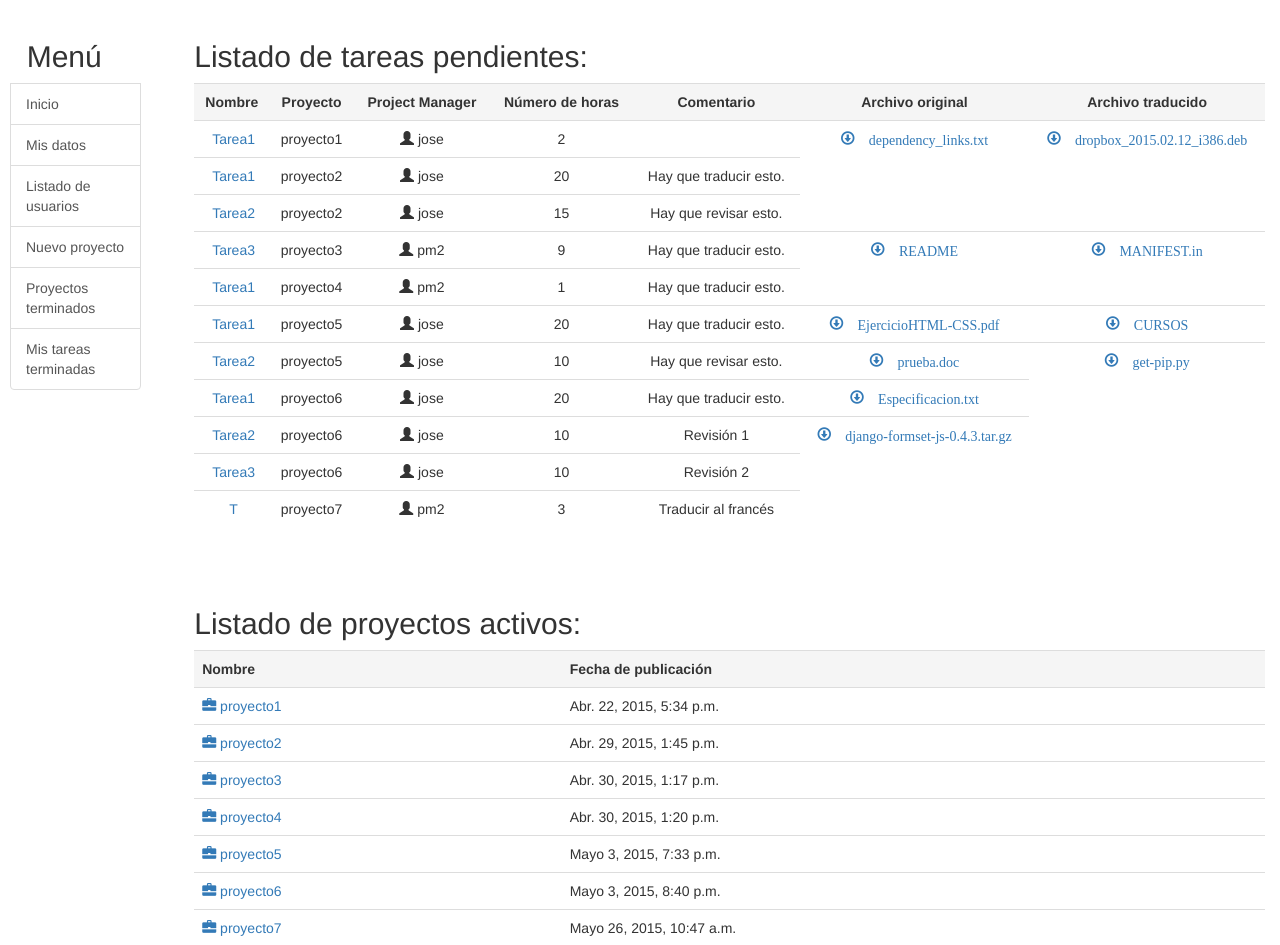
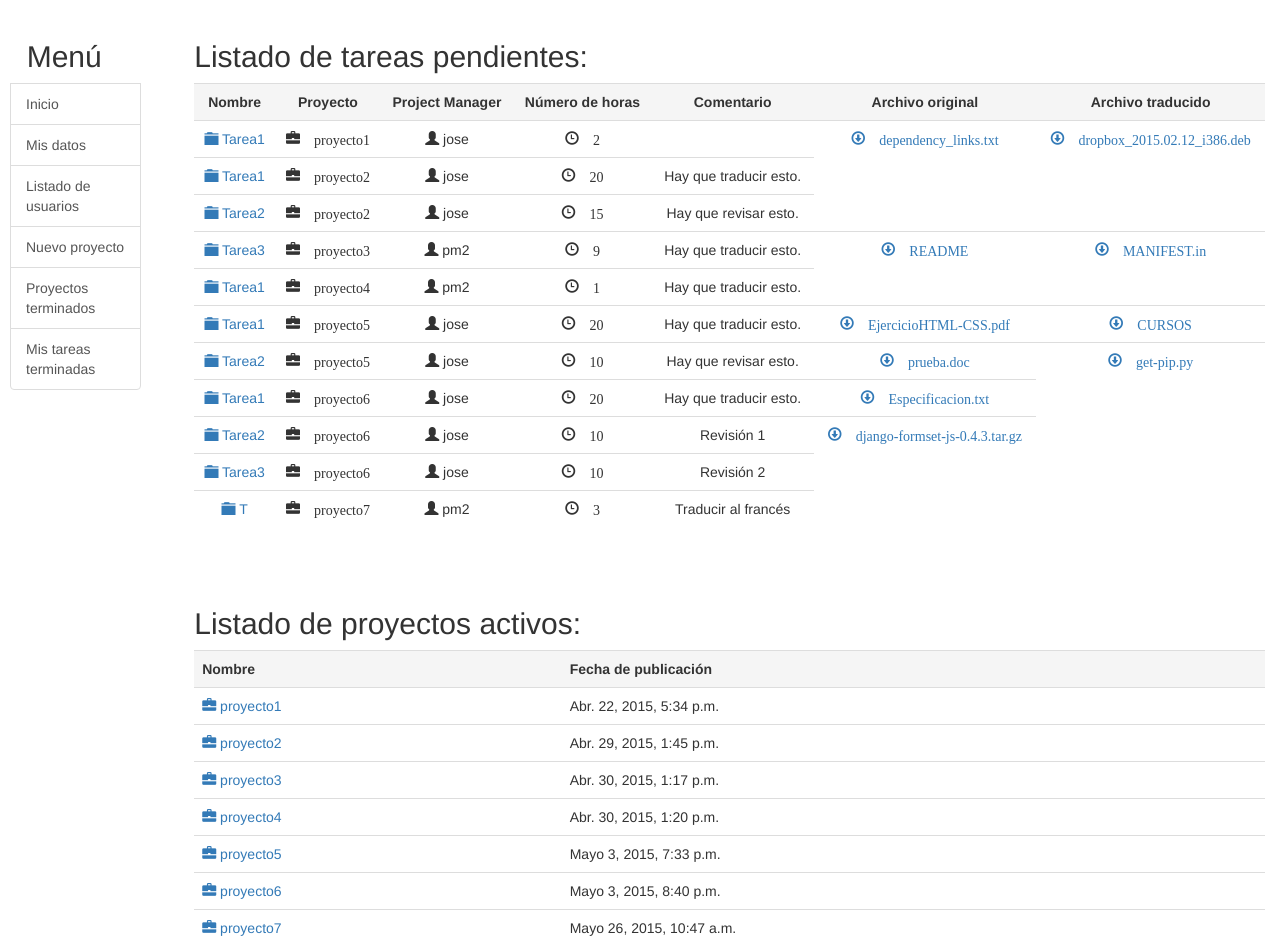
Before and after one commit to josemfc/translation-projects-management, a Django app: template proyectos/templates/proyectos/index.html in a window 1280 px wide. Shown: the part 51-996 px from the top of the page. Run offline with Django 3.2, Linux system fonts and the light colour scheme; the template is opened without the code that fills it: values that come from a table or form of the project are taken from there, others are empty; a user stored in the database is signed in; data comes from the database, SQL or seed files in the repository; some libraries are stand-ins or nearby versions.

Commit message:
More glyphicons

```diff
--- a/proyectos/templates/proyectos/index.html
+++ b/proyectos/templates/proyectos/index.html
@@ -19,10 +19,10 @@
 
 			{% for tarea in tareas_pendientes %}
 			<tr>
-				<td><a href="{% url 'proyectos:tarea' tarea.proyecto.id tarea.id %}"><span class="glyphicon glyphicon-folder-closed"></span> {{ tarea.nombre }}</a></td>
-				<td>{{ tarea.proyecto.nombre }}</td>
+				<td><a href="{% url 'proyectos:tarea' tarea.proyecto.id tarea.id %}"><span class="glyphicon glyphicon-folder-close"></span> {{ tarea.nombre }}</a></td>
+				<td><span class="glyphicon glyphicon-briefcase"> {{ tarea.proyecto.nombre }}</td>
 				<td><span class="glyphicon glyphicon-user"></span> {{ tarea.proyecto.creador.username }}</td>
-				<td>{{ tarea.num_horas }}</td>
+				<td><span class="glyphicon glyphicon-time"> {{ tarea.num_horas }}</td>
 				<td>{{ tarea.comentario }}</td>
 				{% if tarea.original %}			<!-- Para que se pueda descargar sin entrar a la tarea -->
 					<td><a href="{{ tarea.original.url }}"><span class="glyphicon glyphicon-download"> {{ tarea.filename_o }}</span></a></td>
--- a/proyectos/templates/proyectos/proyecto.html
+++ b/proyectos/templates/proyectos/proyecto.html
@@ -40,7 +40,7 @@
 
 		{% for tarea in proyecto.tarea_set.all %}
 		<tr>
-			<td><a href="{% url 'proyectos:tarea' tarea.proyecto.id tarea.id %}"><span class="glyphicon glyphicon-folder-closed"></span> {{ tarea.nombre }}</a></td>
+			<td><a href="{% url 'proyectos:tarea' tarea.proyecto.id tarea.id %}"><span class="glyphicon glyphicon-folder-close"></span> {{ tarea.nombre }}</a></td>
 			<td><a href="{% url 'proyectos:usuario' tarea.asignada_a.id %}"><span class="glyphicon glyphicon-user"></span> {{ tarea.asignada_a.username }}</a></td>
 			<td>{{ tarea.num_horas }}</td>
 			<td>{{ tarea.comentario }}</td>
--- a/proyectos/templates/proyectos/tareas_terminadas.html
+++ b/proyectos/templates/proyectos/tareas_terminadas.html
@@ -15,7 +15,7 @@
 
 			{% for tarea in lista_tareas %}
 			<tr>
-				<td><a href="{% url 'proyectos:tarea' tarea.proyecto.id tarea.id %}"><span class="glyphicon glyphicon-folder-closed"></span> {{ tarea.nombre }}</a></td>
+				<td><a href="{% url 'proyectos:tarea' tarea.proyecto.id tarea.id %}"><span class="glyphicon glyphicon-folder-close"></span> {{ tarea.nombre }}</a></td>
 				<td>{{ tarea.proyecto.nombre }}</td>
 				<td>{{ tarea.num_horas }}</td>
 				<td>{{ tarea.comentario }}</td>
--- a/proyectos/templates/proyectos/usuario.html
+++ b/proyectos/templates/proyectos/usuario.html
@@ -32,15 +32,15 @@
 			<br>
 			<p><span class="glyphicon glyphicon-warning-sign"></span>¿Está seguro de que desea eliminar todos los datos de {{ usuario.username }}?</p>
 			<a href="{% url 'proyectos:baja' usuario.id %}">
-				<button id="eliminar" type="button" class="btn btn-danger">Sí, dar de baja</button></a>
-			<button id="no_eliminar" type="button" class="btn btn-info">No</button>
+				<button id="eliminar" type="button" class="btn btn-primary">Sí, dar de baja</button></a>
+			<button id="no_eliminar" type="button" class="btn btn-primary">No</button>
 		</div>
 		<br><br>
 	{% endif %}
 
 	<!-- Formulario para cambiar de contraseña -->
 	{% if user.username == usuario.username %}
-		<button class="nuevo_form btn btn-info">Cambiar contraseña</button>
+		<button class="nuevo_form btn btn-info"><span class="glyphicon glyphicon-lock"> Cambiar contraseña</button>
 		<div class="formulario">
 			<h2>Cambiar contraseña</h2>
 			<form role="form" method="post" action="">
```
